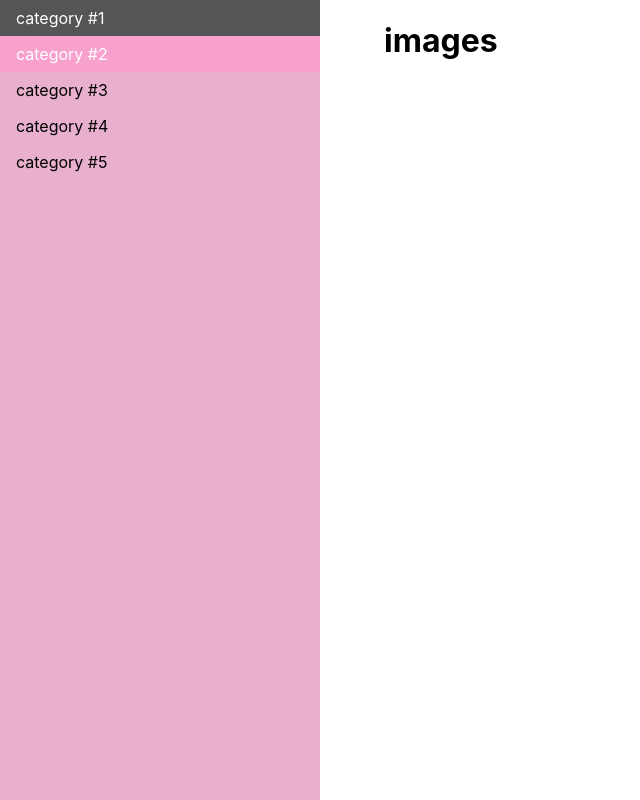
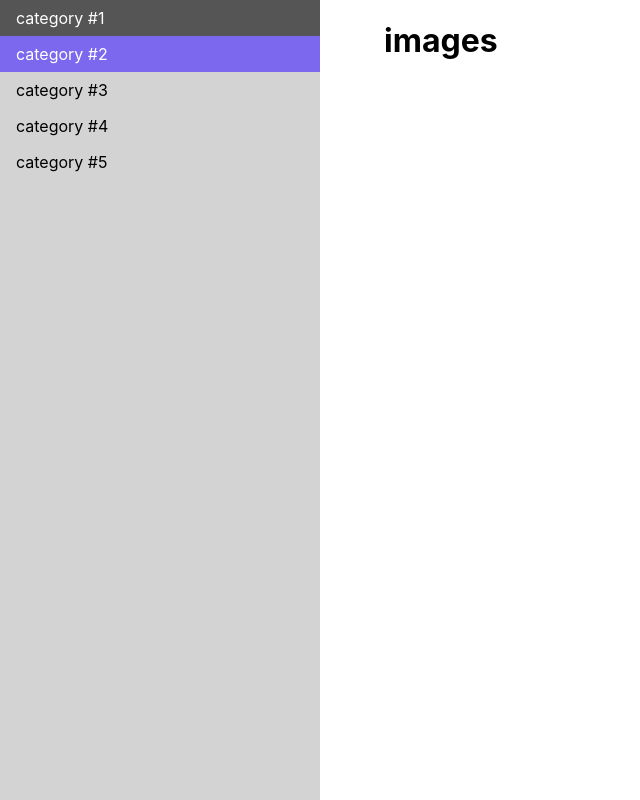
Before and after one commit to shadowpm/eAgronom, a React (Create React App) app: page / in a window 1280 px wide. In both pictures the pointer is over the link "category #2". Shown: the whole page, without its empty margins (0-640 px from the left). Built offline with nearby package versions, Linux system fonts and the light colour scheme.

Commit message:
Colors of toolbar changed.

```diff
--- a/src/App.css
+++ b/src/App.css
@@ -3,7 +3,7 @@ ul {
     margin: 0;
     padding: 0;
     width: 25%;
-    background-color: #e8b0cc;
+    background-color: #d3d3d3;
     position: fixed;
     height: 100%;
     overflow: auto;
@@ -22,7 +22,7 @@ li a.active {
 }
 
 li a:hover:not(.active) {
-    background-color: #f7a1cc;
+    background-color: #7b68ee;
     color: white;
 }
 
```
